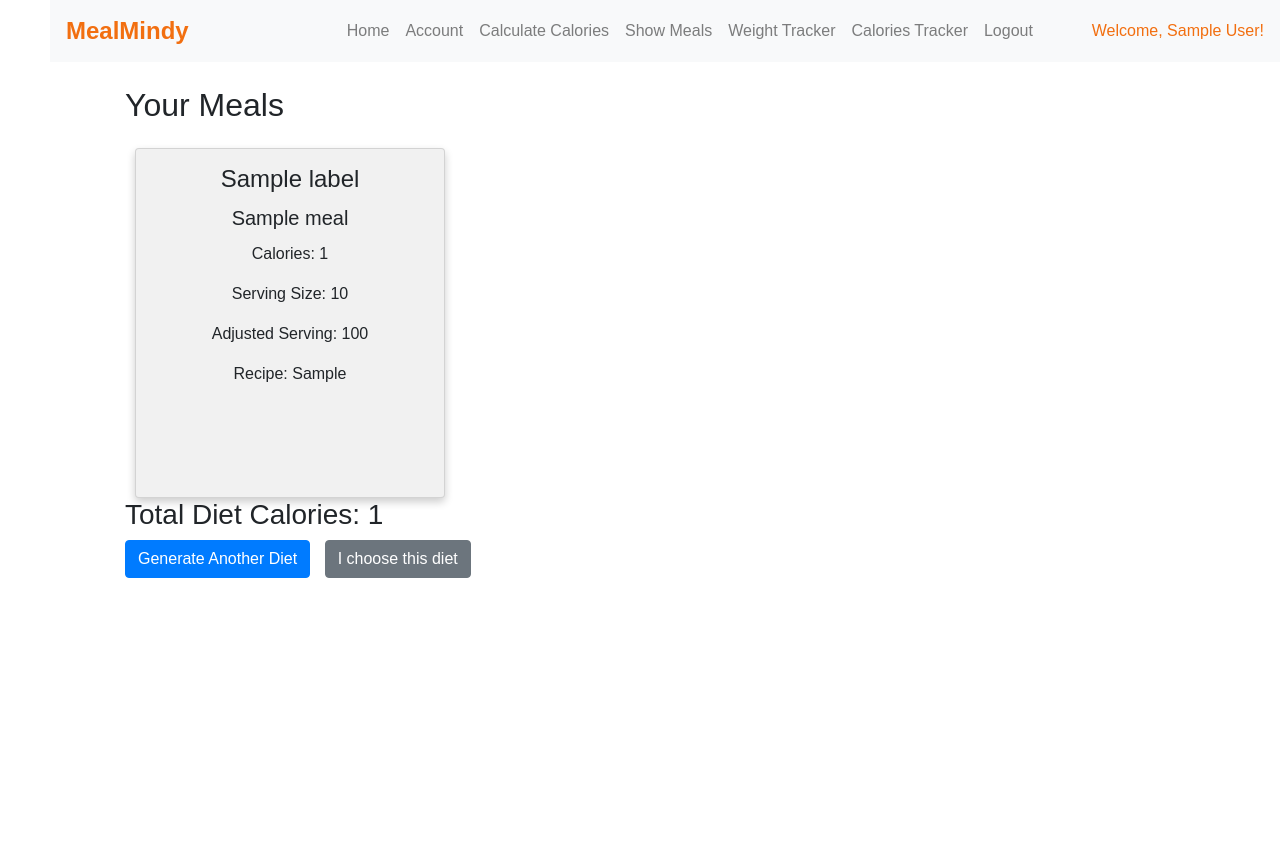
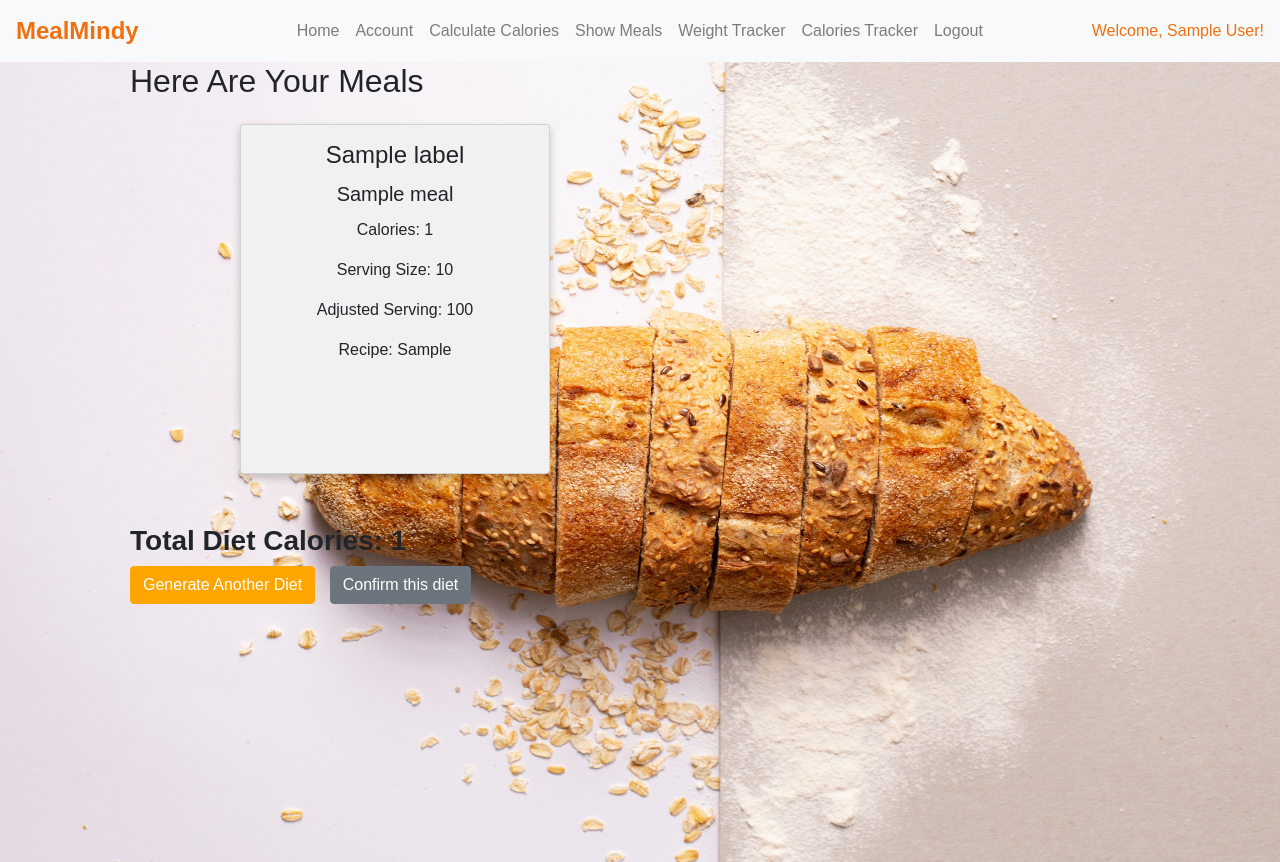
Before and after one commit to minerva-university/diet-management, a Flask app: page /show-meals in a window 1280 px wide; the page is wider, and only the part inside the window is pictured. Before the commit the page ends 578 px from the top of that part, so only its background shows below. Run offline with Flask 2, Linux system fonts and the light colour scheme; a user stored in the database is signed in; tables that the repository leaves empty hold one stand-in row (values such as "Sample post"); some libraries are stand-ins or nearby versions.

Commit message:
Updated UI and fixed account.html problem
- [x] fixed the bug in the accounts tab
- [x] styled the show meals page

```diff
--- a/web/static/show_meals.css
+++ b/web/static/show_meals.css
@@ -1,7 +1,7 @@
-body{
+body {
   min-width: 100vh;
   margin: auto;
-    padding-left: 50px;
+  padding-left: 0px;
 }
 
 * {
@@ -20,8 +20,10 @@ body{
 }
 
 /* Remove extra left and right margins, due to padding */
-  .row {margin: 0;
-width: 1000px;}
+.row {
+  width: 1000px;
+  margin-left: 100px;
+}
 
 /* Clear floats after the columns */
 .row:after {
@@ -47,3 +49,32 @@ width: 1000px;}
   background-color: #f1f1f1;
   height: 350px;
 }
+
+.mt-4 {
+  margin-top: 0rem !important;
+  margin-left: 0px !important;
+  margin-right: 0px !important;
+  width: 1500px;
+  height: 100vh;
+  background-image: url("../static/images/bg_pic.jpg");
+  background-repeat: no-repeat;
+  background-size: 100% 100%;
+  background-position: center;
+  opacity: 1;
+}
+
+.container {
+  max-width: 1440px;
+}
+h3 {
+  font-weight: 600;
+  margin-top: 50px;
+}
+.btn-primary {
+  background-color: orange;
+  border-color: orange;
+}
+.btn:hover {
+  background-color: #f26f10;
+  border-color: #f26f10;
+}
--- a/web/templates/show_meals.html
+++ b/web/templates/show_meals.html
@@ -1,9 +1,9 @@
-
-{% extends "layout.html" %}
-
-{% block content %}
-<link rel="stylesheet" href="{{url_for('static', filename='show_meals.css')}}">
-    <h2 class="mb-4">Your Meals</h2>
+{% extends "layout.html" %} {% block content %}
+<link
+  rel="stylesheet"
+  href="{{url_for('static', filename='show_meals.css')}}"
+/>
+<h2 class="mb-4">Here Are Your Meals</h2>
 <div class="row">
   {% for label, meal, serving_factor in zip( labels, meals, servings) %}
   <div class="column">
@@ -12,7 +12,9 @@
       <h5 class="card-title">{{ meal.name }}</h5>
       <p class="card-text">Calories: {{ meal.calories }}</p>
       <p class="card-text">Serving Size: {{ meal.serving_size }}</p>
-                        <p class="card-text">Adjusted Serving: {{ round(meal.serving_size * serving_factor, 1) }}</p>
+      <p class="card-text">
+        Adjusted Serving: {{ round(meal.serving_size * serving_factor, 1) }}
+      </p>
       <p class="card-text">Recipe: {{ meal.recipe }}</p>
     </div>
   </div>
@@ -20,7 +22,14 @@
 </div>
 <h3>Total Diet Calories: {{ round(diet_calories.calories) }}</h3>
 <!-- Added button to generate another diet directing to get_meals -->
-    <a class="btn btn-primary" href="{{ url_for('get_meals') }}">Generate Another Diet</a>
+<a class="btn btn-primary" href="{{ url_for('get_meals') }}"
+  >Generate Another Diet</a
+>
 <!-- If they choose diet generated, let the system know by pressing a button. This is useful to track the calorie intake-->
-    <a class="btn btn-secondary" href="{{ url_for('save_calories') }}" style="margin-left: 10px;">I choose this diet</a>
+<a
+  class="btn btn-secondary"
+  href="{{ url_for('save_calories') }}"
+  style="margin-left: 10px"
+  >Confirm this diet</a
+>
 {% endblock %}
```
Also changed, not shown: web/templates/account.html (+50 -61 lines). Lines whose indentation alone changed are shown as unchanged.
